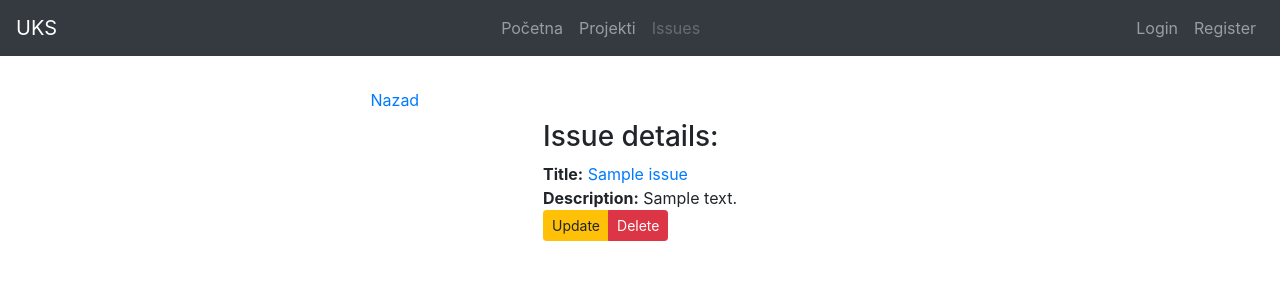
After one commit to MilicaMMarkovic/UKSProjekat, a Django app: page /project/issue/1 in a window 1280 px wide. The commit adds this page. Shown: the top 300 px of the page. Run offline with Django 3.2, Linux system fonts and the light colour scheme; tables that the repository leaves empty hold one stand-in row (values such as "Sample post"); some libraries are stand-ins or nearby versions.

Commit message:
Added crud operations for issues. Bug for list of issues.

```diff
--- a/app/project/models.py
+++ b/app/project/models.py
@@ -64,14 +64,13 @@ class Label(models.Model):
 class Issue(models.Model):
     title = models.CharField(max_length=150)
     description = models.CharField(max_length=250)
-    author = models.ForeignKey(to=User, on_delete=models.CASCADE, related_name='author')
     assignees = models.ManyToManyField(User, related_name='assignees')
     project = models.ForeignKey(to=Project, on_delete=models.CASCADE)
     label = models.ManyToManyField(to=Label)
     milestone = models.ForeignKey(to=Milestone, null=True, on_delete=models.SET_NULL)
 
-    # def get_absolute_url(self):
-    #    return reverse('project:issue_detail', kwargs={'pk': self.pk})
+    def get_absolute_url(self):
+       return reverse('project:issue_detail', kwargs={'pk': self.pk})
 
     def __str__(self):
         return "Issue: %s (%s)" % (self.title, self.description)
--- a/app/project/templates/project/bases/issue_detail_base.html
+++ b/app/project/templates/project/bases/issue_detail_base.html
@@ -7,7 +7,7 @@
     <b>Description:</b> {{ issue.description }}
 </div>
 <!--<div>-->
-<!--    <b>Date due:</b> {{ issue.due_date }}-->
+    <!--<b>Date due:</b> {{ issue.due_date }}-->
 <!--</div>-->
 <div class="btn-group btn-group-sm" role="group">
     <a href="{% url 'project:issue_update' issue.id %}" class="btn btn-warning" role="button">
--- /dev/null
+++ b/app/project/templates/project/issue_confirm_delete.html
@@ -0,0 +1,4 @@
+{% extends "base_generic.html" %}
+{% block content %}
+{% include "project/bases/delete_base.html" %}
+{% endblock %}s
--- /dev/null
+++ b/app/project/templates/project/issue_detail.html
@@ -0,0 +1,12 @@
+{% extends "base_generic.html" %}
+{% block content %}
+<div class="d-flex offset-3 p-2">
+    <a href="{{ issue.project.get_absolute_url }}">
+        Nazad
+    </a>
+</div>
+<div class="d-table mx-auto justify-content-center">
+    <h3>Issue details:</h3>
+    {% include "project/bases/issue_detail_base.html" %}
+</div>
+{% endblock content %}
--- /dev/null
+++ b/app/project/templates/project/issue_update_form.html
@@ -0,0 +1,5 @@
+{% extends "base_generic.html" %}
+{% block content %}
+{% load crispy_forms_tags %}
+{% crispy form %}
+{% endblock content %}
--- /dev/null
+++ b/app/project/templates/project/milestone_confirm_delete.html
@@ -0,0 +1,4 @@
+{% extends "base_generic.html" %}
+{% block content %}
+{% include "project/bases/delete_base.html" %}
+{% endblock %}
--- /dev/null
+++ b/app/project/templates/project/milestone_update_form.html
@@ -0,0 +1,5 @@
+{% extends "base_generic.html" %}
+{% block content %}
+    {% load crispy_forms_tags %}
+    {% crispy form %}
+{% endblock content %}
--- a/app/project/urls.py
+++ b/app/project/urls.py
@@ -11,14 +11,14 @@ urlpatterns = [
     path('<pk>/add-member', views.ProjectMemberAddView.as_view(), name='project_member_add'),
     path('<pk>/remove-member/<upk>', views.ProjectMemberDeleteView.as_view(), name='project_member_remove'),
     path('<pk>/add_milestone', views.MilestoneCreateView.as_view(), name='milestone_add'),
-    # path('milestone/<pk>', views.MilestoneDetailView.as_view(), name='milestone_detail'),
-    # path('milestone/<pk>/update', views.MilestoneUpdateView.as_view(), name='milestone_update'),
-    # path('milestone/<pk>/delete', views.MilestoneDeleteView.as_view(), name='milestone_delete'),
+    path('milestone/<pk>', views.MilestoneDetailView.as_view(), name='milestone_detail'),
+    path('milestone/<pk>/update', views.MilestoneUpdateView.as_view(), name='milestone_update'),
+    path('milestone/<pk>/delete', views.MilestoneDeleteView.as_view(), name='milestone_delete'),
 
     path('<pk>/add_issue', views.IssueCreateView.as_view(), name='issue_add'),
-    # path('issue/<pk>', views.IssueDetailView.as_view(), name='issue_detail'),
-    # path('issue/<pk>/update', views.IssueUpdateView.as_view(), name='issue_update'),
-    # path('issue/<pk>/delete', views.IssueDeleteView.as_view(), name='issue_delete'),
+    path('issue/<pk>', views.IssueDetailView.as_view(), name='issue_detail'),
+    path('issue/<pk>/update', views.IssueUpdateView.as_view(), name='issue_update'),
+    path('issue/<pk>/delete', views.IssueDeleteView.as_view(), name='issue_delete'),
 
     path('<pk>/add_label', views.LabelCreateView.as_view(), name='label_add'),
     # path('version/<pk>', views.VersionDetailView.as_view(), name='version_detail'),
--- a/app/project/views.py
+++ b/app/project/views.py
@@ -164,6 +164,34 @@ class MilestoneCreateView(PermissionRequiredMixin, CreateView):
         return Project.objects.get(pk=self.kwargs['pk'])
 
 
+class MilestoneUpdateView(PermissionRequiredMixin, UpdateView):
+    model = Milestone
+    form_class = MilestoneForm
+    template_name_suffix = '_update_form'
+    context_object_name = 'milestone'
+    permission_required = 'change_milestone'
+
+
+class MilestoneDeleteView(PermissionRequiredMixin, DeleteViewWithPermissions):
+    model = Milestone
+    context_object_name = 'milestone'
+    permission_required = 'delete_milestone'
+
+    def get_success_url(self):
+        return reverse_lazy('project:project_detail', kwargs={'pk': self.get_object().project.id})
+
+
+class MilestoneListView(ListView):
+    model = Milestone
+    context_object_name = 'milestone_list'
+    queryset = Project.objects.all()
+
+
+class MilestoneDetailView(DetailView):
+    model = Milestone
+    context_object_name = 'milestone'
+
+
 class IssueCreateView(PermissionRequiredMixin, CreateView):
     model = Issue
     form_class = IssueForm
@@ -183,6 +211,34 @@ class IssueCreateView(PermissionRequiredMixin, CreateView):
         return Project.objects.get(pk=self.kwargs['pk'])
 
 
+class IssueUpdateView(PermissionRequiredMixin, UpdateView):
+    model = Issue
+    form_class = IssueForm
+    template_name_suffix = '_update_form'
+    context_object_name = 'issue'
+    permission_required = 'change_issue'
+
+
+class IssueDeleteView(PermissionRequiredMixin, DeleteViewWithPermissions):
+    model = Issue
+    context_object_name = 'issue'
+    permission_required = 'delete_issue'
+
+    def get_success_url(self):
+        return reverse_lazy('project:project_detail', kwargs={'pk': self.get_object().project.id})
+
+
+class IssueListView(ListView):
+    model = Issue
+    context_object_name = 'issue_list'
+    queryset = Project.objects.all()
+
+
+class IssueDetailView(DetailView):
+    model = Issue
+    context_object_name = 'issue'
+
+
 class LabelCreateView(PermissionRequiredMixin, CreateView):
     model = Label
     form_class = LabelForm
```
Also changed, not shown: app/project/templates/project/milestone_detail.html (added, +12 -0 lines), app/project/templates/project/project_detail.html (+13 -13 lines).
